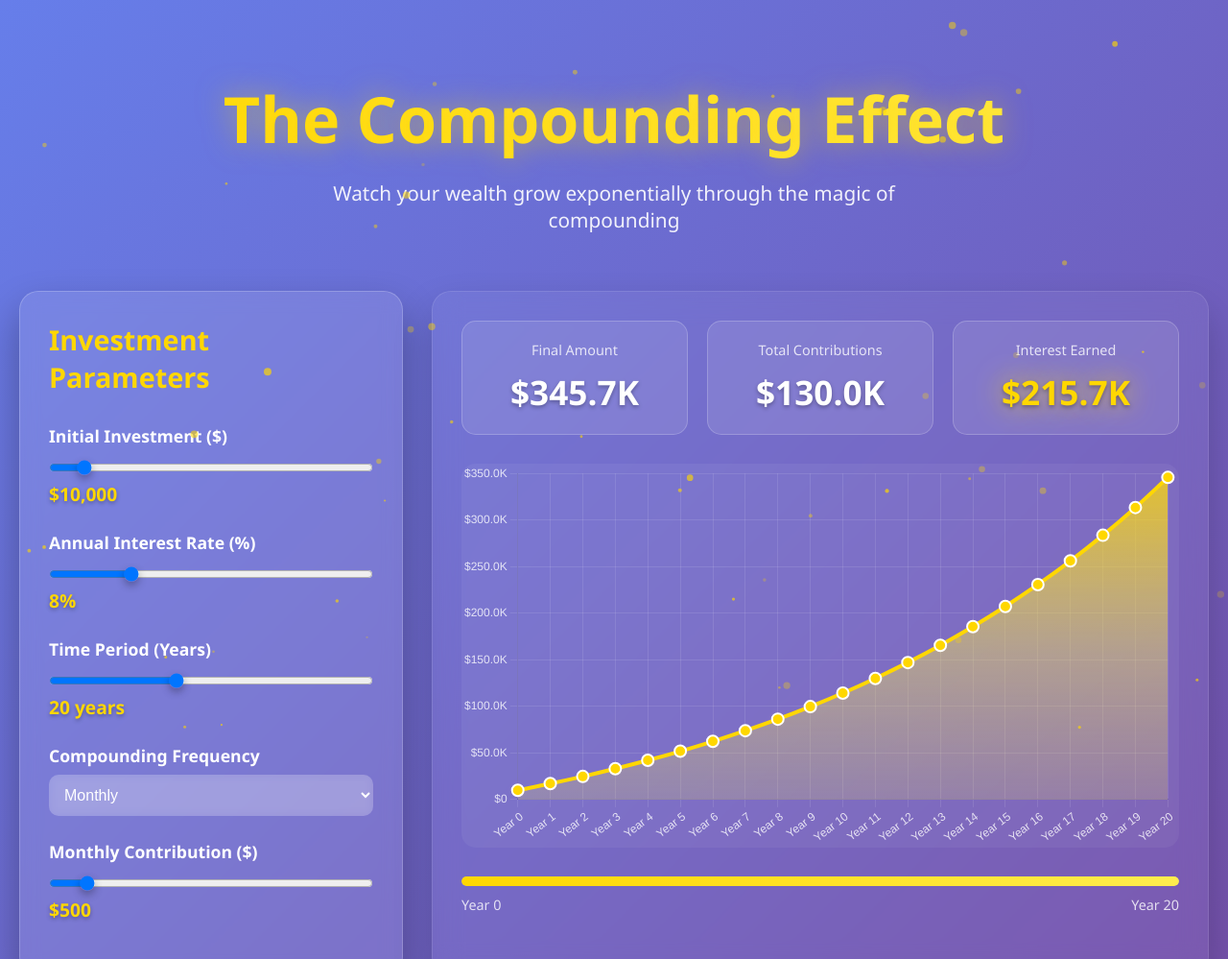
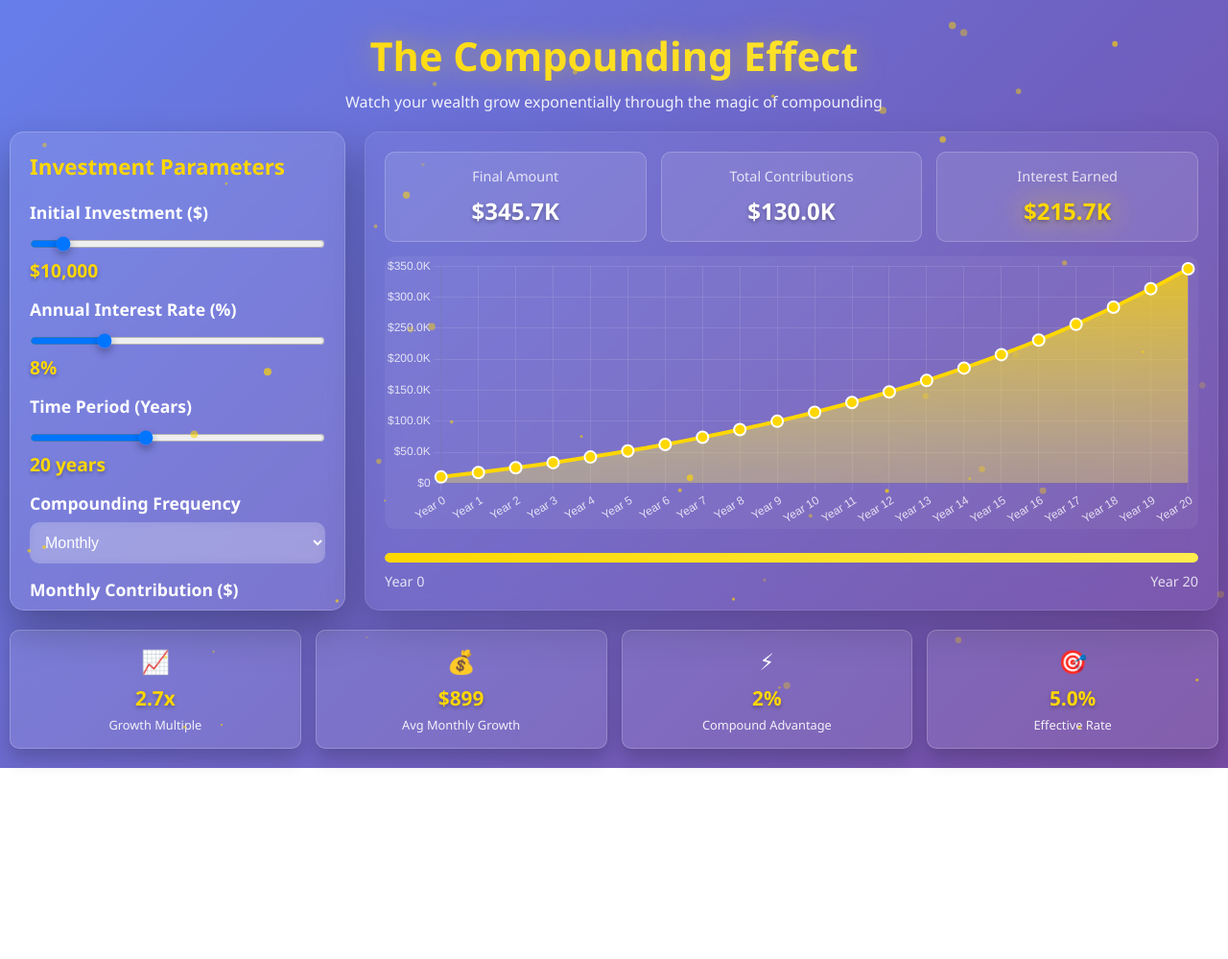
Before and after one commit to Piyush-Agarwal20/compound-effect, a plain HTML site: page index.html in a window 1280 px wide. Shown: the top 999 px of the page at 96% size. After the commit the page ends 800 px from the top, so only its background shows below. Drawn offline with nearby package versions, Linux system fonts and the light colour scheme.

Commit message:
no scroll applied

```diff
--- a/styles.css
+++ b/styles.css
@@ -9,28 +9,36 @@ body {
     background: linear-gradient(135deg, #667eea 0%, #764ba2 100%);
     color: white;
     overflow-x: hidden;
+    overflow-y: auto;
     position: relative;
+    margin: 0;
+    padding: 0;
+    min-height: 100vh;
 }
 
 .container {
     max-width: 1400px;
     margin: 0 auto;
-    padding: 20px;
+    padding: 10px;
     position: relative;
     z-index: 1;
+    height: 100vh;
+    display: flex;
+    flex-direction: column;
 }
 
 /* Header Styles */
 .hero {
     text-align: center;
-    padding: 60px 20px;
+    padding: 20px;
     position: relative;
+    flex-shrink: 0;
 }
 
 .title {
-    font-size: 4rem;
+    font-size: 2.5rem;
     font-weight: 800;
-    margin-bottom: 20px;
+    margin-bottom: 10px;
     background: linear-gradient(45deg, #ffd700, #ffed4e);
     -webkit-background-clip: text;
     background-clip: text;
@@ -45,7 +53,7 @@ body {
 }
 
 .subtitle {
-    font-size: 1.3rem;
+    font-size: 1rem;
     opacity: 0.9;
     max-width: 600px;
     margin: 0 auto;
@@ -54,10 +62,12 @@ body {
 /* Dashboard Layout */
 .dashboard {
     display: grid;
-    grid-template-columns: 400px 1fr;
-    gap: 30px;
-    margin-bottom: 40px;
+    grid-template-columns: 350px 1fr;
+    gap: 20px;
+    margin-bottom: 20px;
     animation: slideInUp 1s ease-out;
+    flex: 1;
+    min-height: 0;
 }
 
 @keyframes slideInUp {
@@ -75,20 +85,21 @@ body {
 .controls-panel {
     background: rgba(255, 255, 255, 0.1);
     backdrop-filter: blur(10px);
-    border-radius: 20px;
-    padding: 30px;
+    border-radius: 15px;
+    padding: 20px;
     border: 1px solid rgba(255, 255, 255, 0.2);
     box-shadow: 0 20px 40px rgba(0, 0, 0, 0.3);
+    overflow-y: auto;
 }
 
 .controls-panel h2 {
-    margin-bottom: 30px;
-    font-size: 1.8rem;
+    margin-bottom: 20px;
+    font-size: 1.4rem;
     color: #ffd700;
 }
 
 .control-group {
-    margin-bottom: 25px;
+    margin-bottom: 15px;
 }
 
 .control-group label {
@@ -158,24 +169,28 @@ select option {
 .visualization {
     background: rgba(255, 255, 255, 0.05);
     backdrop-filter: blur(15px);
-    border-radius: 20px;
-    padding: 30px;
+    border-radius: 15px;
+    padding: 20px;
     border: 1px solid rgba(255, 255, 255, 0.1);
     box-shadow: 0 20px 40px rgba(0, 0, 0, 0.2);
+    display: flex;
+    flex-direction: column;
+    min-height: 0;
 }
 
 /* Big Numbers Display */
 .big-numbers {
     display: grid;
     grid-template-columns: repeat(3, 1fr);
-    gap: 20px;
-    margin-bottom: 30px;
+    gap: 15px;
+    margin-bottom: 15px;
+    flex-shrink: 0;
 }
 
 .number-display {
     text-align: center;
-    padding: 20px;
-    border-radius: 15px;
+    padding: 15px 10px;
+    border-radius: 10px;
     background: rgba(255, 255, 255, 0.1);
     border: 1px solid rgba(255, 255, 255, 0.2);
     transition: transform 0.3s ease;
@@ -193,7 +208,7 @@ select option {
 }
 
 .big-number {
-    font-size: 2.2rem;
+    font-size: 1.5rem;
     font-weight: 800;
     color: white;
     text-shadow: 0 2px 4px rgba(0, 0, 0, 0.3);
@@ -212,17 +227,20 @@ select option {
 
 /* Chart Container */
 .chart-container {
-    height: 400px;
-    margin-bottom: 30px;
+    height: 250px;
+    margin-bottom: 15px;
     position: relative;
-    border-radius: 15px;
+    border-radius: 10px;
     overflow: hidden;
     background: rgba(255, 255, 255, 0.05);
+    flex: 1;
+    min-height: 200px;
 }
 
 /* Progress Section */
 .progress-section {
-    margin-top: 20px;
+    margin-top: 10px;
+    flex-shrink: 0;
 }
 
 .progress-bar {
@@ -251,10 +269,11 @@ select option {
 /* Statistics Grid */
 .stats-grid {
     display: grid;
-    grid-template-columns: repeat(auto-fit, minmax(250px, 1fr));
-    gap: 20px;
-    margin-bottom: 40px;
+    grid-template-columns: repeat(4, 1fr);
+    gap: 15px;
+    margin-bottom: 10px;
     animation: fadeInUp 1.2s ease-out 0.5s both;
+    flex-shrink: 0;
 }
 
 @keyframes fadeInUp {
@@ -271,8 +290,8 @@ select option {
 .stat-card {
     background: rgba(255, 255, 255, 0.1);
     backdrop-filter: blur(10px);
-    border-radius: 15px;
-    padding: 25px;
+    border-radius: 10px;
+    padding: 15px 10px;
     text-align: center;
     border: 1px solid rgba(255, 255, 255, 0.2);
     box-shadow: 0 10px 20px rgba(0, 0, 0, 0.2);
@@ -287,8 +306,8 @@ select option {
 }
 
 .stat-icon {
-    font-size: 2.5rem;
-    margin-bottom: 15px;
+    font-size: 1.5rem;
+    margin-bottom: 8px;
     animation: bounce 2s infinite;
 }
 
@@ -299,15 +318,15 @@ select option {
 }
 
 .stat-value {
-    font-size: 2rem;
+    font-size: 1.3rem;
     font-weight: 800;
     color: #ffd700;
-    margin-bottom: 10px;
+    margin-bottom: 5px;
     text-shadow: 0 2px 4px rgba(0, 0, 0, 0.3);
 }
 
 .stat-label {
-    font-size: 1rem;
+    font-size: 0.8rem;
     opacity: 0.9;
 }
 
@@ -358,7 +377,7 @@ select option {
 @media (max-width: 1200px) {
     .dashboard {
         grid-template-columns: 1fr;
-        gap: 20px;
+        gap: 15px;
     }
 
     .controls-panel {
@@ -367,6 +386,11 @@ select option {
 
     .visualization {
         order: 1;
+    }
+
+    .container {
+        height: auto;
+        min-height: 100vh;
     }
 }
 
```
